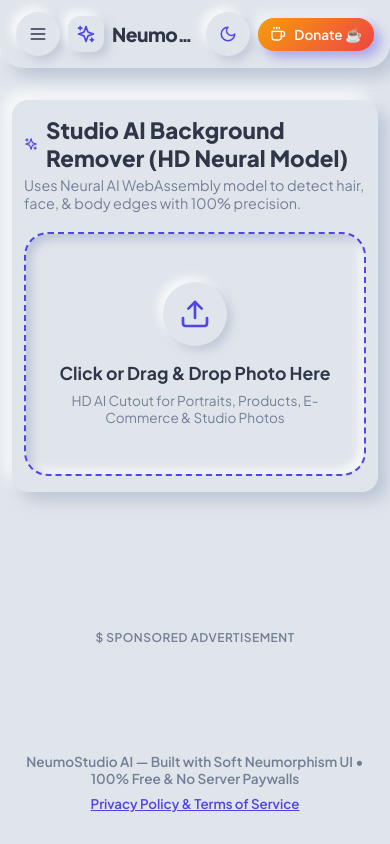
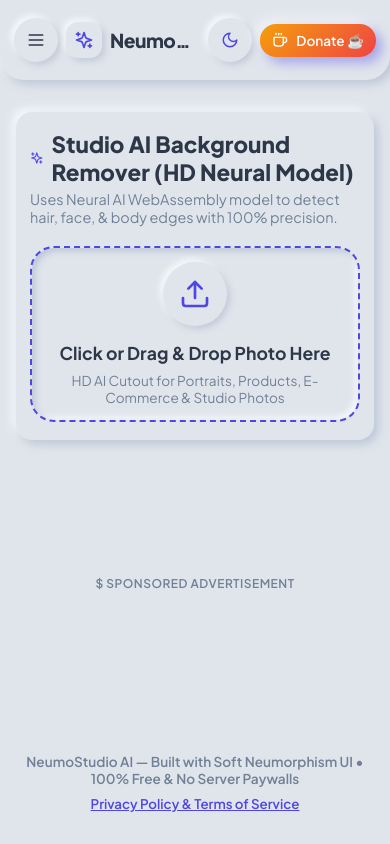
Before and after one commit to huzaifakhan5905-lab/neumorphism-studio, a React (Vite) app: page / in a window 390 px wide. Built offline with nearby package versions, Linux system fonts and the light colour scheme; no server answers.

Commit message:
FixMobileUploadBoxShadowClippingMargin

```diff
--- a/src/styles/neumorphism.css
+++ b/src/styles/neumorphism.css
@@ -85,6 +85,7 @@
   border-radius: var(--border-radius-lg);
   padding: 24px;
   max-width: 100%;
+  box-sizing: border-box;
 }
 
 .neu-card-sm {
@@ -93,6 +94,7 @@
   border-radius: var(--border-radius-md);
   padding: 16px;
   max-width: 100%;
+  box-sizing: border-box;
 }
 
 .neu-inset {
@@ -101,6 +103,7 @@
   border-radius: var(--border-radius-md);
   padding: 16px;
   max-width: 100%;
+  box-sizing: border-box;
 }
 
 .neu-btn {
@@ -119,6 +122,7 @@
   gap: 8px;
   outline: none;
   user-select: none;
+  box-sizing: border-box;
 }
 
 .neu-btn:hover {
@@ -286,25 +290,37 @@
 }
 
 @media (max-width: 640px) {
+  :root {
+    --neu-flat: 4px 4px 10px rgba(163, 177, 198, 0.6), -4px -4px 10px rgba(255, 255, 255, 0.8);
+    --neu-flat-sm: 3px 3px 6px rgba(163, 177, 198, 0.5), -3px -3px 6px rgba(255, 255, 255, 0.8);
+    --neu-inset: inset 3px 3px 6px rgba(163, 177, 198, 0.6), inset -3px -3px 6px rgba(255, 255, 255, 0.8);
+  }
+
+  [data-theme="dark"] {
+    --neu-flat: 4px 4px 10px #121315, -4px -4px 10px #1e1f23;
+    --neu-flat-sm: 3px 3px 6px #121315, -3px -3px 6px #1e1f23;
+    --neu-inset: inset 3px 3px 6px #121315, inset -3px -3px 6px #1e1f23;
+  }
+
   .main-content {
-    padding: 12px;
+    padding: 12px 16px !important;
     gap: 12px;
   }
 
   .neu-card {
-    padding: 16px 12px;
+    padding: 18px 14px !important;
     border-radius: var(--border-radius-md);
   }
 
   .neu-card-sm, .neu-inset {
-    padding: 12px 10px;
+    padding: 14px 12px !important;
   }
 
   header {
-    padding: 12px 16px !important;
+    padding: 12px 14px !important;
   }
 
-  h1, h2 {
+  h1, h2, h3, h4, p, span, div {
     word-break: break-word;
   }
 }
```
